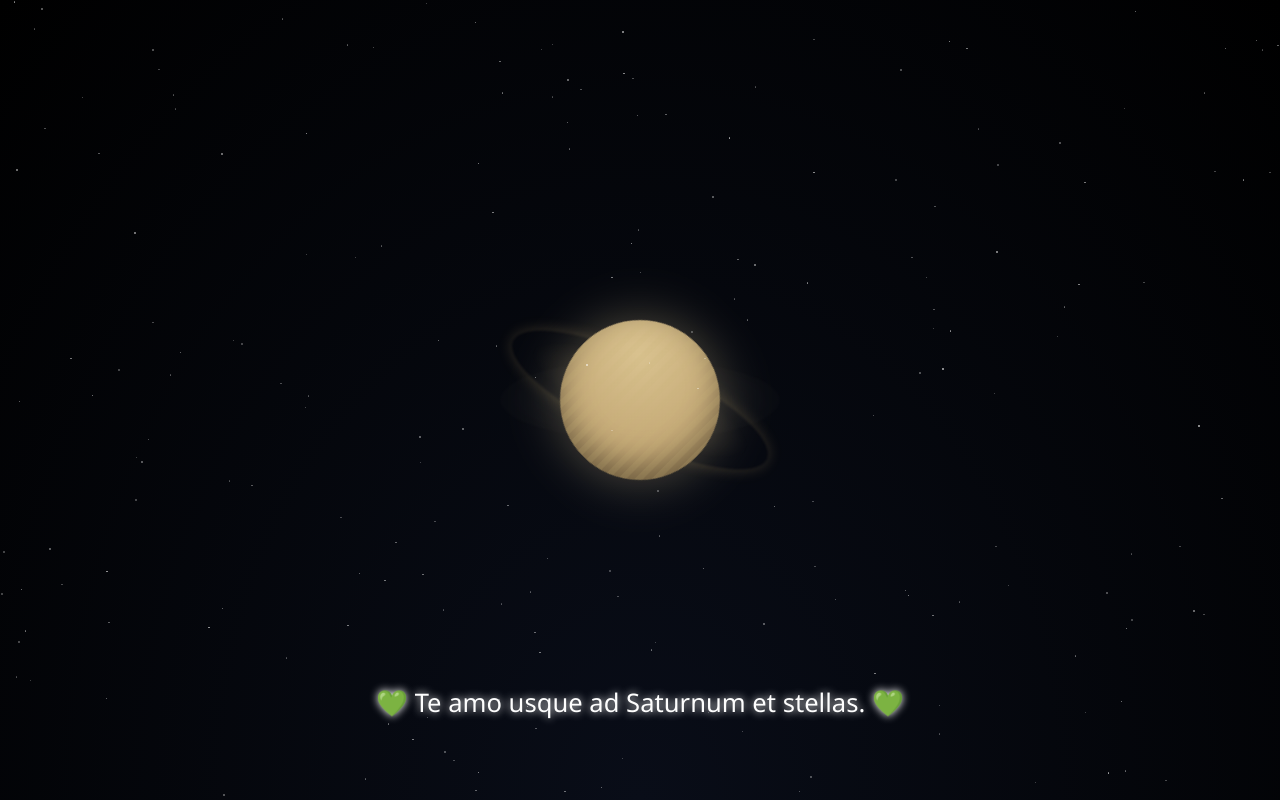
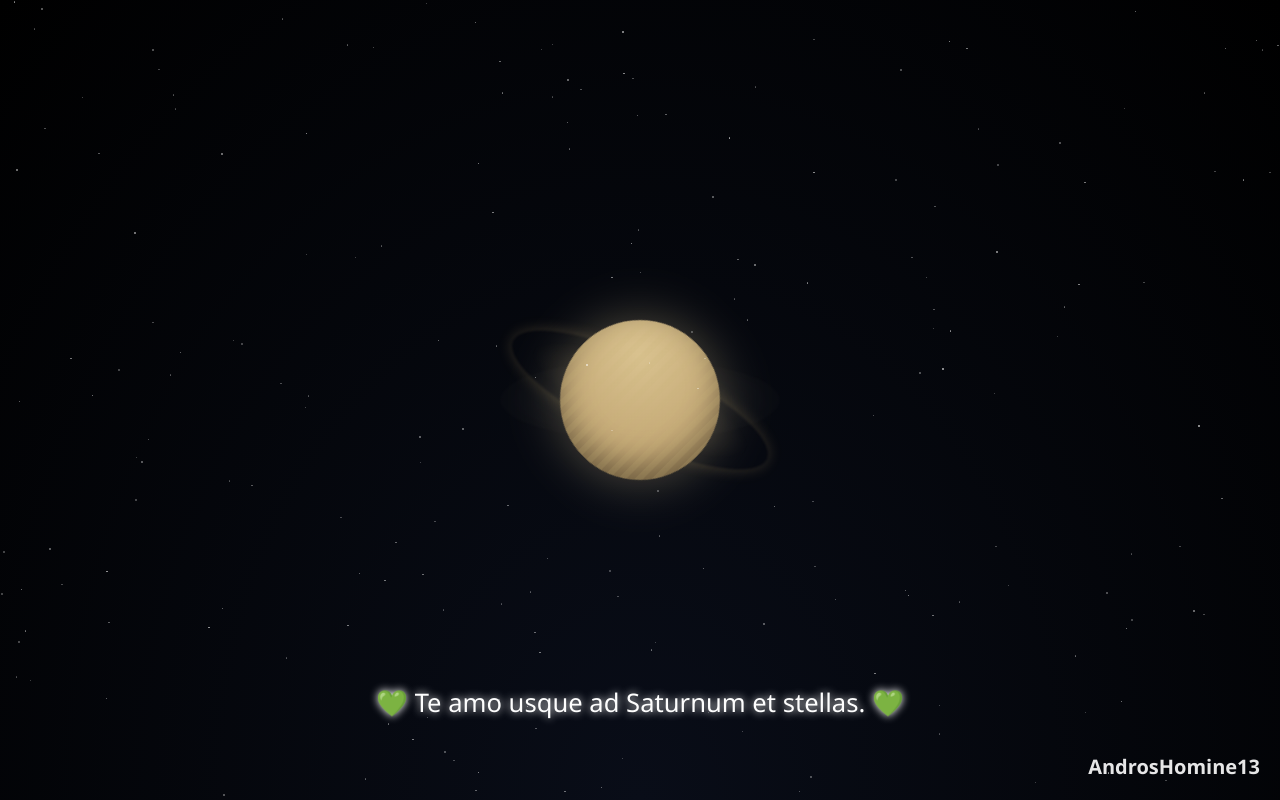
Before and after one commit to AndrosHomine13/saturn, a plain HTML site: page index.html in a window 1280 px wide. Drawn offline with Linux system fonts and the light colour scheme.

Commit message:
Update index.html

```diff
--- a/index.html
+++ b/index.html
@@ -136,6 +136,7 @@
   </style>
 </head>
 <body>
+  <div class="marca-agua">AndrosHomine13</div>
   <div class="space">
     <div class="saturn">
       <div class="planet"></div>
```
